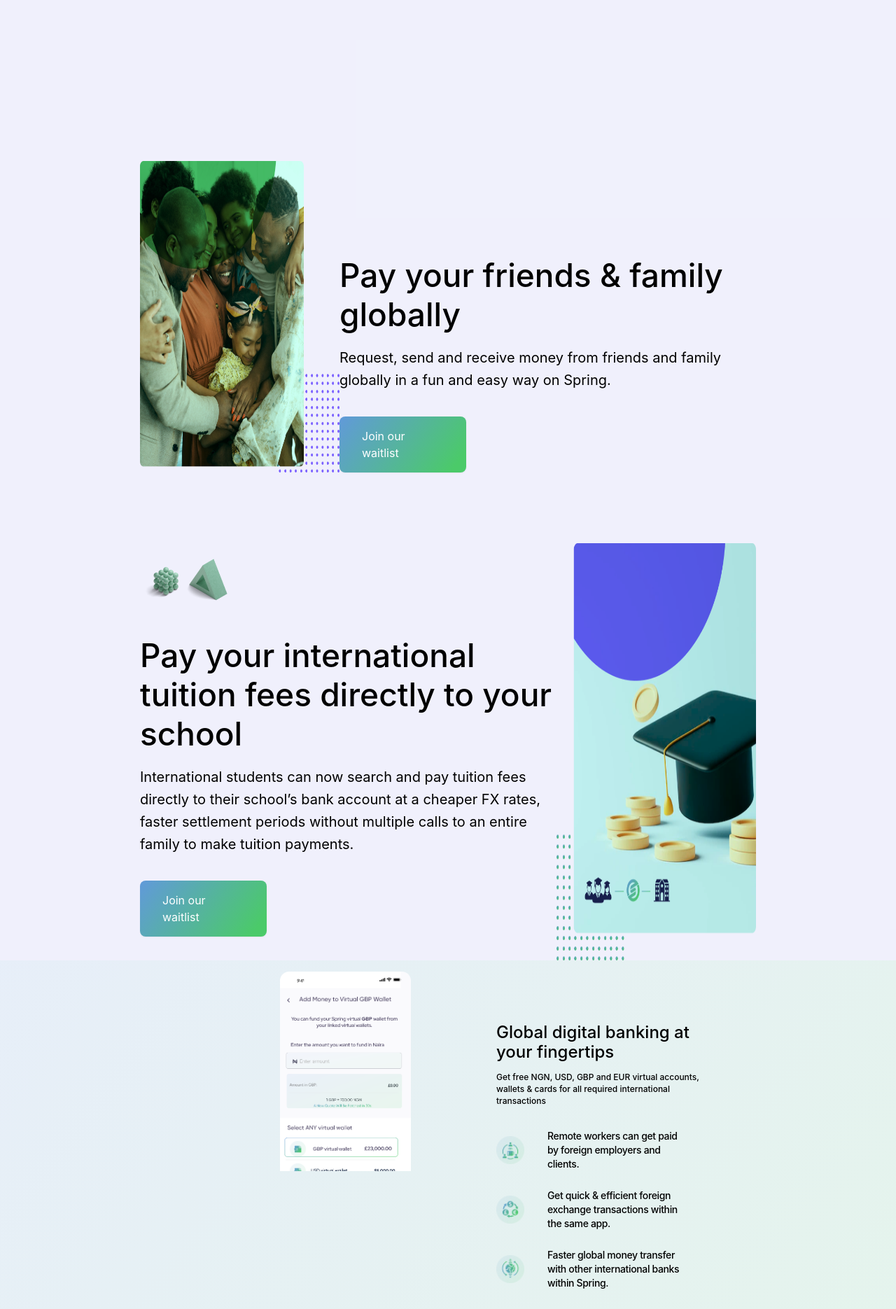
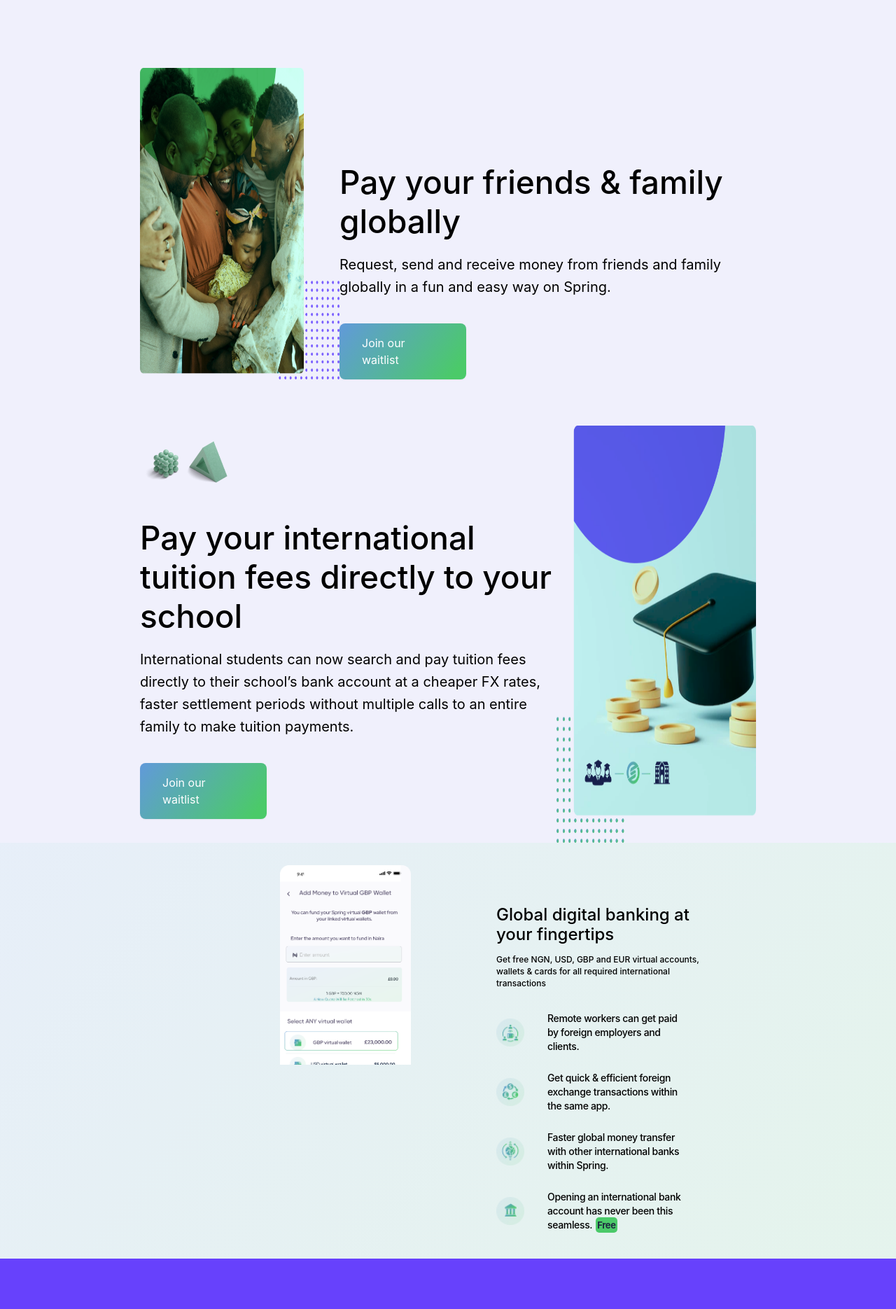
Before and after one commit to AdeCode/spring-finance, a React (Create React App) app: page / in a window 1280 px wide. Shown: the part 1976-3846 px from the top of the page at 70% size. Built offline with nearby package versions, Linux system fonts and the light colour scheme.

Commit message:
adjusted session spaces

```diff
--- a/src/components/BusinessNeeds.js
+++ b/src/components/BusinessNeeds.js
@@ -39,7 +39,59 @@ function BusinessNeeds() {
                     <BusinessForm/>
                 </Modal>
             }
+            <div className='lg:flex lg:flex-col gap-8'>
             <div className='top flex flex-col-reverse lg:flex-row lg:justify-between'>
+                <div className='left flex flex-col lg:pt-56'>
+                    <div className='flex justify-center lg:justify-start'>
+                        <h2 className='lg:w-[595px] w-[317px] mt-[15.5px] text-center lg:text-left font-medium lg:text-[46px] lg:leading-[56px] text-2xl'>All local businesses needs to keep growing</h2>
+                    </div>
+                    <p className='lg:w-[595px] text-center lg:text-left lg:text-[20px] lg:leading-[160%] mt-[18px]'>Irrespective of where your business is located, you should be discovered and able to collect payments from your customers either as a one-off, automated or recurring payments golbally without frustration. </p>
+                    <div onClick={openModal} className='btn w-full flex justify-center py-[13.5px] lg:py-4 lg:px-8 text-white mt-[18px] lg:mt-9 lg:w-[181px] cursor-pointer'>
+                        Register Now
+                    </div>
+                </div>
+                <div className='right'>
+                    <div className='hidden lg:flex lg:w-[475px]'>
+                        <img src={friend} alt='local business needs' />
+                    </div>
+                    <div className='lg:hidden flex justify-center'>
+                        <img src={mobile_friend} alt='local business needs' />
+                    </div>
+                </div>
+            </div>
+            <div className='bottom flex flex-col lg:flex-row lg:justify-between mt-[67.2px]'>
+                <div className='hidden lg:flex lg:w-[475px]'>
+                    <img src={fam} alt='family'/>
+                </div>
+                <div className='lg:hidden flex justify-center'>
+                    <img src={mobile_fam} alt='local business needs' />
+                </div>
+                <div className='flex justify-center flex-col lg:mt-[60px] lg:pt-[60px]'>
+                    <h2 className='lg:w-[595px] mt-[15.5px] text-center lg:text-left font-medium lg:text-[46px] lg:leading-[56px] text-2xl'>Pay your friends & family globally</h2>
+                    <p className='lg:w-[573px] text-center lg:text-left lg:text-[20px] lg:leading-[160%] mt-[18px]'>Request, send and receive money from friends and family globally in a fun and easy way on Spring. </p>
+                    <div onClick={openModal} className='btn w-full flex justify-center py-[13.5px] lg:py-4 lg:px-8 text-white mt-[18px] lg:mt-9 lg:w-[181px] cursor-pointer'>Join our waitlist</div>
+                </div>
+            </div>
+            <div className='flex flex-col-reverse lg:flex-row lg:justify-between'>
+                <div className='left flex flex-col '>
+                    <div className='flex justify-center lg:justify-start lg:flex-col'>
+                        <div className=''>
+                            <img src={pay} alt='pay' className='hidden lg:flex h-[150px]'/>
+                        </div>
+                        <h2 className='lg:w-[595px] w-[317px] mt-[15.5px] text-center lg:text-left font-medium lg:text-[46px] lg:leading-[56px] text-2xl'>Pay your international tuition fees directly to your school</h2>
+                    </div>
+                    <p className='lg:w-[595px] text-center lg:text-left lg:text-[20px] lg:leading-[160%] mt-[18px]'>International students can now search and pay tuition fees directly to their school’s bank account at a cheaper FX rates, faster settlement periods without multiple calls to an entire family to make tuition payments. </p>
+                    <div onClick={openModal} className='btn w-full flex justify-center py-[13.5px] lg:py-4 lg:px-8 text-white mt-[18px] lg:mt-9 lg:w-[181px] cursor-pointer'>Join our waitlist</div>
+                </div>
+                <div className='hidden lg:flex right mt-[34.2px] lg:h-[596px]'>
+                    <img src={edu} alt='local business needs' />
+                </div>
+                <div className='lg:hidden flex justify-center mt-[34.2px]'>
+                    <img src={mobile_edu} alt='local business needs' />
+                </div>
+            </div>
+            </div>
+            {/* <div className='top flex flex-col-reverse lg:flex-row lg:justify-between'>
                 <div className='left flex flex-col lg:pt-56'>
                     <div className='flex justify-center lg:justify-start'>
                         <h2 className='lg:w-[595px] w-[317px] mt-[15.5px] text-center lg:text-left font-medium lg:text-[46px] lg:leading-[56px] text-2xl'>All local businesses needs to keep growing</h2>
@@ -88,7 +140,7 @@ function BusinessNeeds() {
                 <div className='lg:hidden flex justify-center mt-[34.2px]'>
                     <img src={mobile_edu} alt='local business needs' />
                 </div>
-            </div>
+            </div> */}
         </Section>
     )
 }
--- a/src/components/GlobalSection.js
+++ b/src/components/GlobalSection.js
@@ -37,7 +37,7 @@ function GlobalSection() {
                 </Modal>
             }
             <div className='top flex flex-col-reverse lg:flex-row lg:justify-between lg:px-[200px]'>
-                <div className='px-[66px] lg:pt-4 lg:pl-[200px]'>
+                <div className='px-[66px] lg:pt-8 lg:pl-[200px]'>
                     <img src={add} alt='add money' />
                 </div>
                 <div className='right flex flex-col items-center font-medium lg:ml-[56px] lg:pt-14 lg:pr-[63px] lg:items-start'>
```
